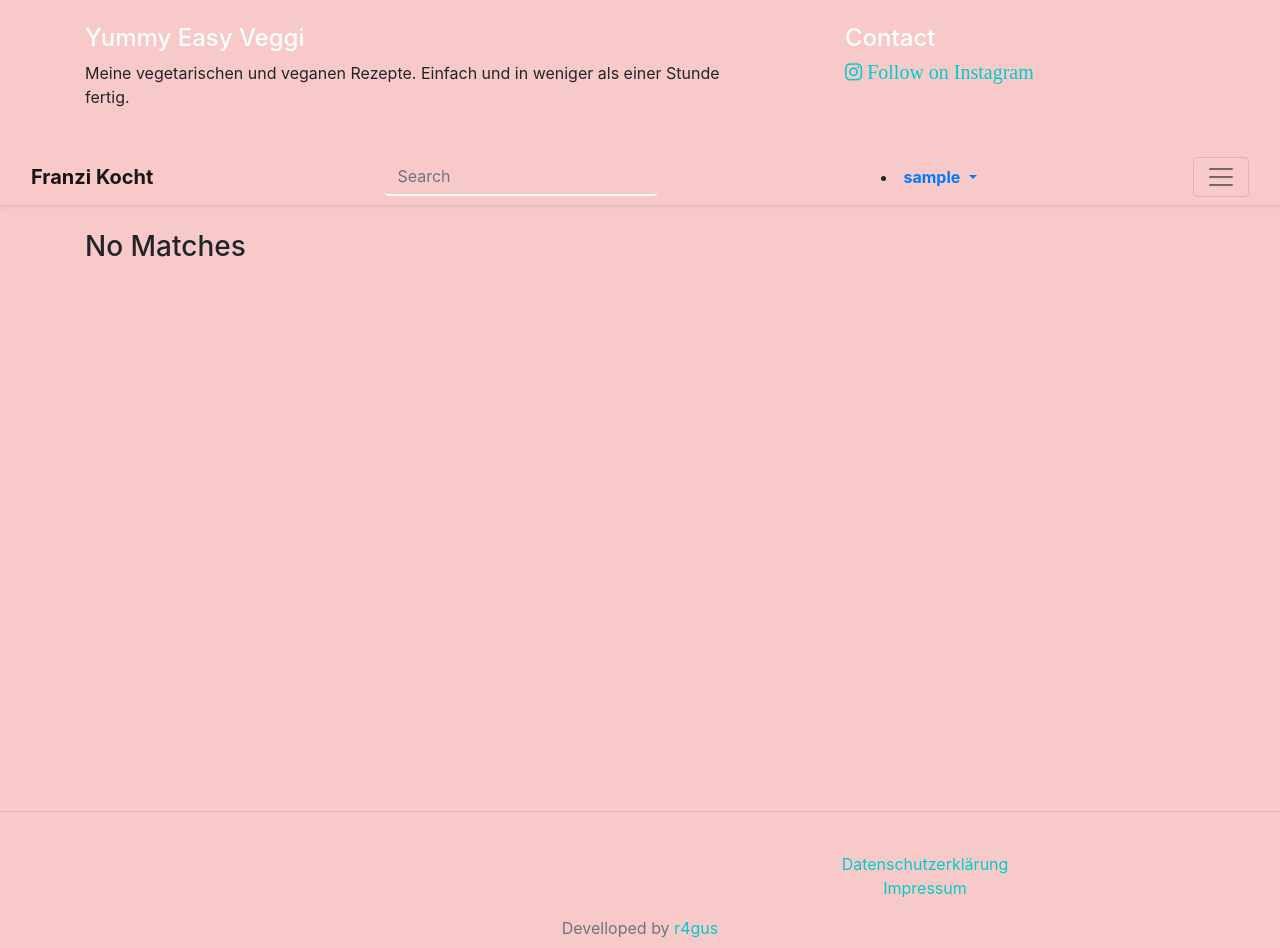
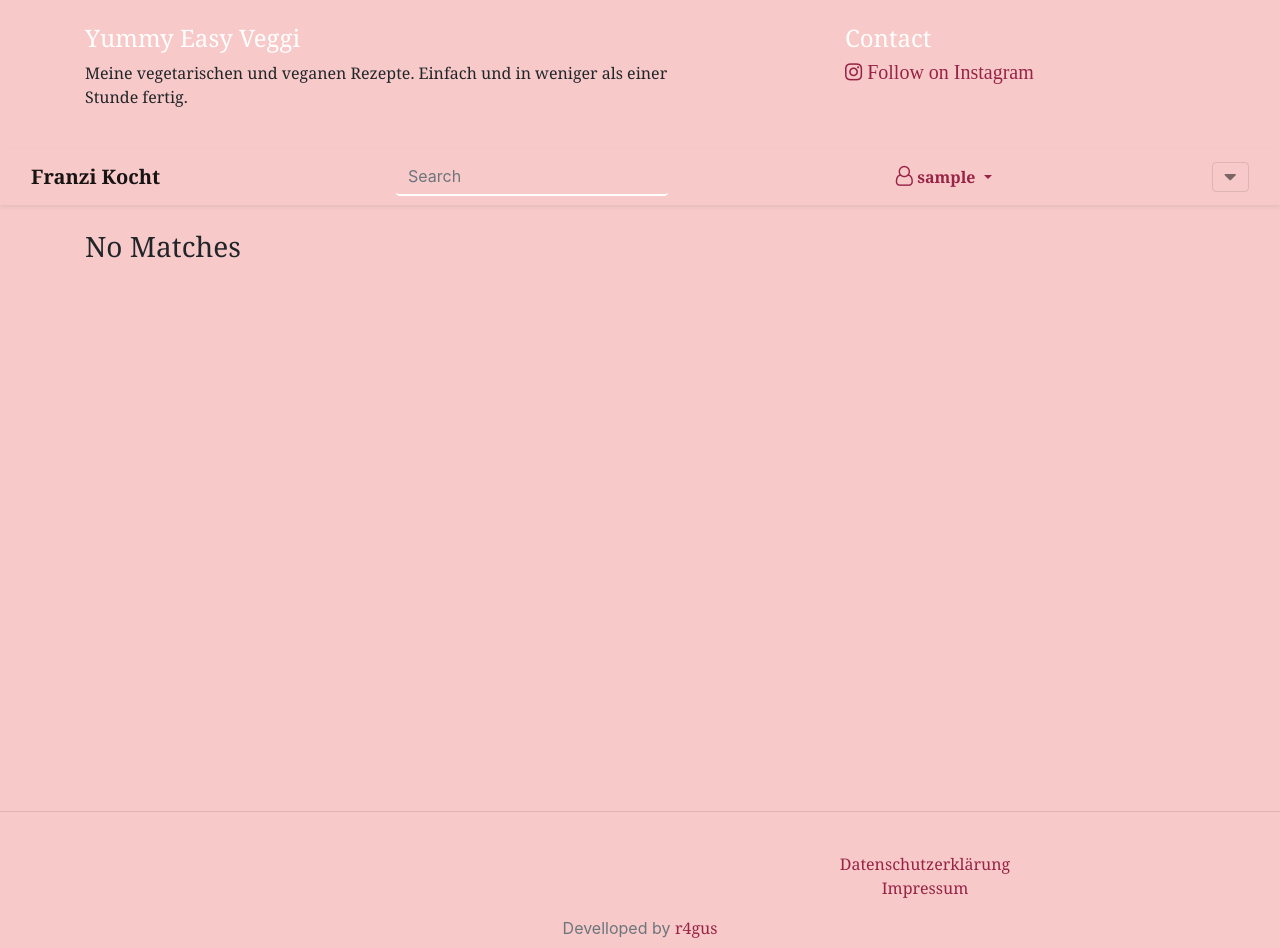
Before and after one commit to r4gus/Blogger, a Flask app: page / in a window 1280 px wide. Run offline with Flask 2, Linux system fonts and the light colour scheme; a user stored in the database is signed in; data comes from the database, SQL or seed files in the repository; data that the repository does not hold is empty; some libraries are stand-ins or nearby versions.

Commit message:
final touch

```diff
--- a/app/static/css/main.css
+++ b/app/static/css/main.css
@@ -5,6 +5,10 @@ html, body {
 .background {
 	background-color: #F7CAC9; /*#a29180; old value*/
 	min-height: 100vh;
+}
+
+p, h1, h2, h3, h4, a {
+    font-family: Georgia, serif;
 }
 
 .navbar {
@@ -30,12 +34,30 @@ a.cyan:active {
 	color: #00cccc;
 }
 
+a.amaranth {
+	color: #992347;
+}
+
+a.amaranth:visited {
+	color: #992347;
+}
+
+a.amaranth:hover {
+	color: white;
+	text-decoration: none;
+}
+
+a.amaranth:active {
+	color: white;
+}
+
+
 a.reversed-link {
 	color: black;
 }
 
 a.reversed-link:hover {
-	color: #00cccc;
+	color: #992347;
 	text-decoration: none;
 }
 
@@ -66,7 +88,7 @@ input.search-box:focus {
     border-top: none;
     border-left: none;
     border-right: none;
-    border-bottom: 2px solid #00ffff;
+    border-bottom: 2px solid #992347;
 }
 
 
--- a/app/templates/footer.html
+++ b/app/templates/footer.html
@@ -2,17 +2,17 @@
     <div class="row py-2">
         <div class="col text-center">
         {% if current_user.is_authenticated == False %}
-        <a class="cyan" href="{{ url_for('auth.login') }}">Login</a>
+        <a class="amaranth" href="{{ url_for('auth.login') }}">Login</a>
         {% endif %}
         </div>
         <div class="col text-center footer-1">
-            <a class="cyan" href="{{ url_for('main.dsgvo') }}">Datenschutzerklärung</a><br>
-            <a class="cyan" href="{{ url_for('main.impressum') }}">Impressum</a>
+            <a class="amaranth" href="{{ url_for('main.dsgvo') }}">Datenschutzerklärung</a><br>
+            <a class="amaranth" href="{{ url_for('main.impressum') }}">Impressum</a>
         </div>
     </div>
     <div class="row py-2 align-items-end">
         <div class="col text-center">
-            Develloped by <a class="cyan" target="_blank" href="https://github.com/r4gus">r4gus</a>
+            Develloped by <a class="amaranth" target="_blank" href="https://github.com/r4gus">r4gus</a>
         </div>
     </div>
 </div>
--- a/app/templates/new_navbar.html
+++ b/app/templates/new_navbar.html
@@ -10,7 +10,7 @@
                 <h4 class="text-white">Contact</h4>
                 <ul class="list-unstyled">
                     <li>
-                        <a class="fa fa-instagram cyan" href="https://www.instagram.com/franzi.kocht/" target="_blank"> Follow on Instagram</a>
+                        <a class="fa fa-instagram amaranth" href="https://www.instagram.com/franzi.kocht/" target="_blank"> Follow on Instagram</a>
                     </li>
                 </ul>
             </div>
@@ -35,9 +35,9 @@
 
         <button class="navbar-toggler collapsed" type="button"
                 data-toggle="collapse" data-target="#navbarHeader"
-                aria-controls="navbarHeader" aria-expanded="false"
+                aria-controls="navbarHeader" aria-expanded="True"
                 aria-label="Toggle navigation">
-            <span class="navbar-toggler-icon"></span>
+            <span id="toggler" class="fa fa-caret-down"></span>
         </button>
     </div>
     <hr>
--- a/app/templates/user/user_card.html
+++ b/app/templates/user/user_card.html
@@ -4,7 +4,7 @@
     class="mr-3 mt-3 rounded-circle" style="width: 120px; height: 120px;" alt="...">
 
     <div class="media-body">
-        <a class="link cyan" href="{{ url_for('user.user_info', username=user.username) }}">
+        <a class="link amaranth" href="{{ url_for('user.user_info', username=user.username) }}">
             <h4 class="card-title">{{ user.username }}</h4>
         </a>
         <small><i>Member since: {{ moment(user.member_since).format('LL') }}</i></small>
--- a/app/templates/user_dropdown.html
+++ b/app/templates/user_dropdown.html
@@ -20,11 +20,11 @@
 </style>
 
 
-<li class="nav-item dropdown">
-	<a href="#" class="dropdown-toggle link" data-toggle="dropdown">
-		<span class="glyphicon glyphicon-user"></span>
+<div class="nav-item dropdown">
+	<a style="text-decoration: none" href="#" class="amaranth dropdown-toggle link" data-toggle="dropdown">
+		<span class="fa fa-user-o"></span>
 		<strong>{{ current_user.username }}</strong>
-		<span class="glyphicon glyphicon-chevron-down"></span>
+		<span class=""></span>
 	</a>
 	<div class="dropdown-menu dropdown-menu-right">
         {% if current_user.is_admin() %}
@@ -42,4 +42,4 @@
 		<div class="dropdown-divider"></div>
 		<a href="{{ url_for('auth.logout') }}" class="dropdown-item">Log Out</a>
 	</div>
-</li>
+</div>
```
Also changed, not shown: app/static/images/hs-aalen.jpg (added).
